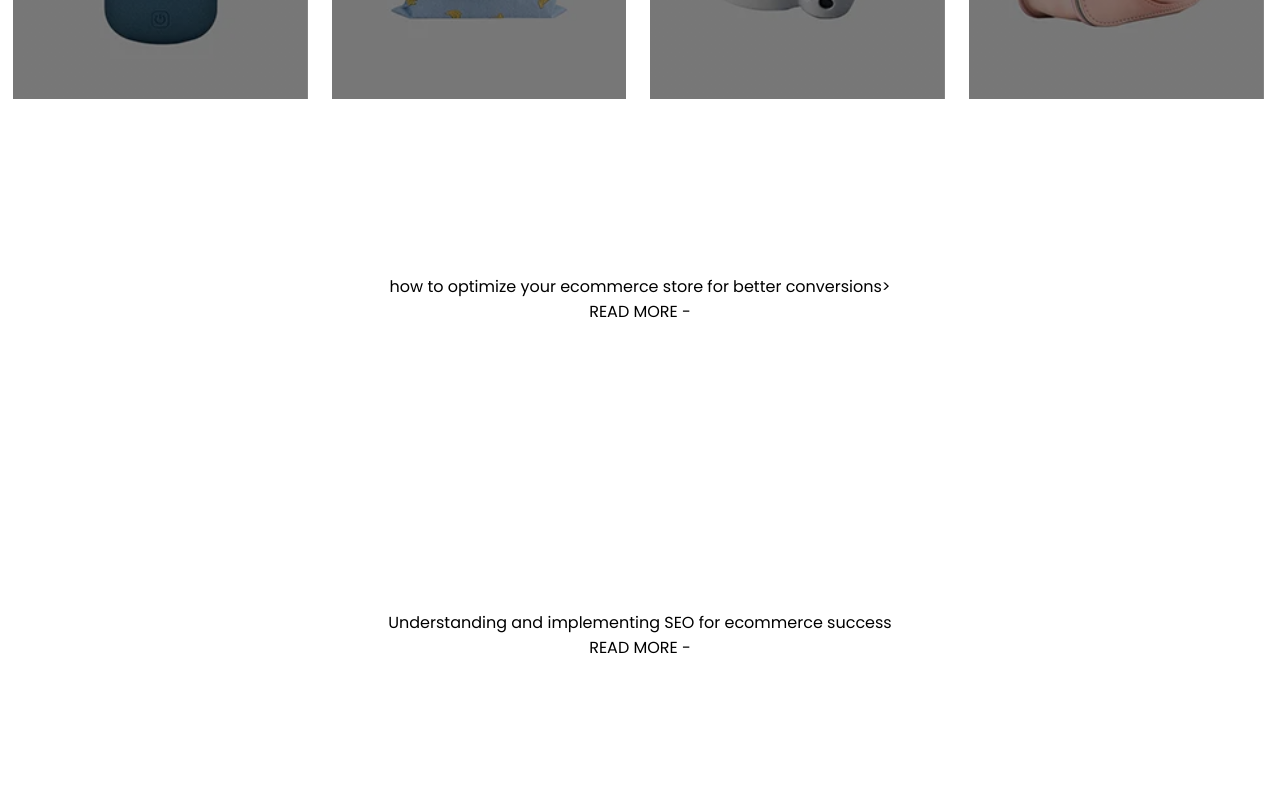
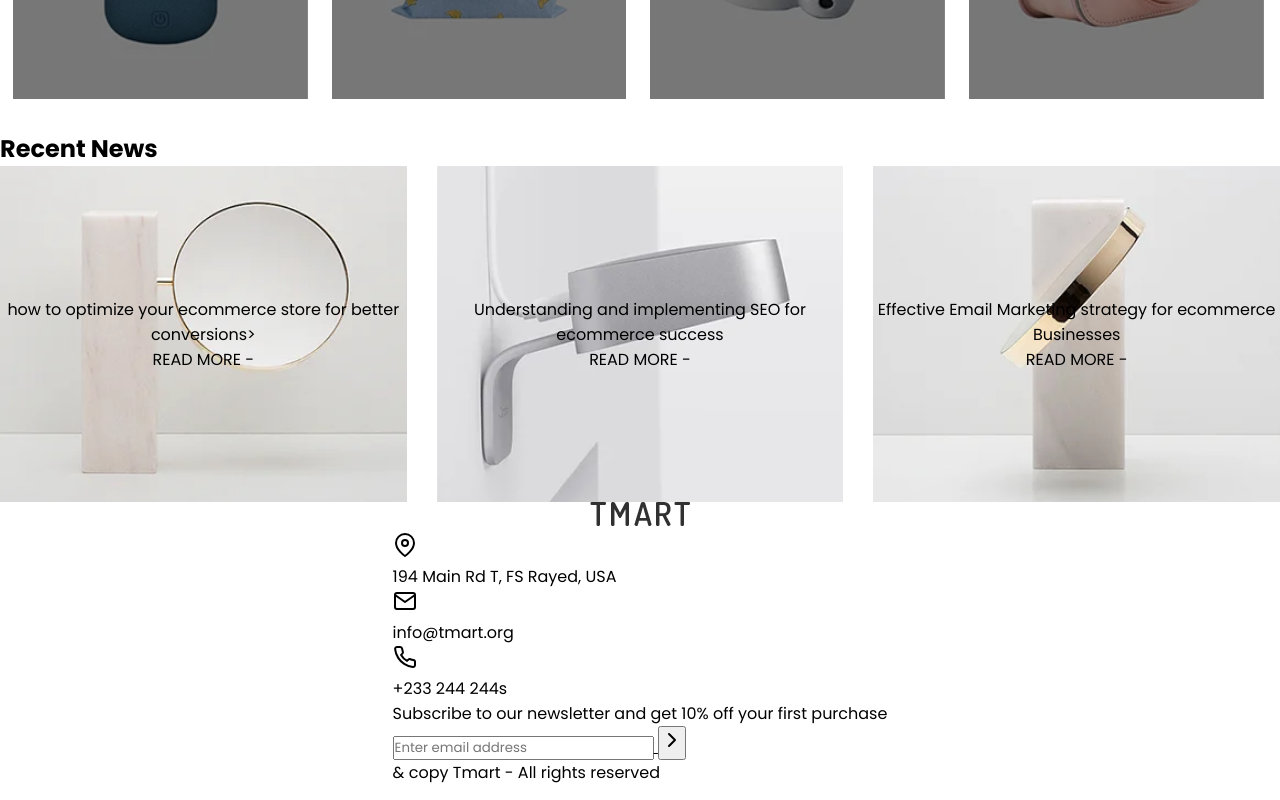
Before and after one commit to Pkay376/Eccomerce-website, a plain HTML site: page index.html in a window 1280 px wide. Shown: the part 1660-2460 px from the top of the page. Drawn offline with nearby package versions, Linux system fonts and the light colour scheme.

Commit message:
Footer section

```diff
--- /dev/null
+++ b/assets/css/footer.css
@@ -0,0 +1,15 @@
+*{
+    padding: 0;
+    margin: 0;
+    box-sizing: border-box;
+
+}
+.footer{
+    display: flex;
+    flex-direction: column;
+    justify-content: center;
+    align-items: center;
+}
+ .footer_container .address{
+    display: flex;
+}
--- a/assets/css/message.css
+++ b/assets/css/message.css
@@ -115,21 +115,20 @@
 
 
 }
-.news mirror{
-    background-image: url(/assets/images/assets-img/assets-img/mirror\ 1.jpg);
+.news_container .mirror{
+    background-image: url(../images/assets-img/assets-img/mirror\ 1.jpg);
     background-position: center;
     background-size: cover;
 
 }
-.news shower{
-    background-image: url(/assets/images/assets-img/assets-img/shower.jpg);
+.news_container .shower{
+    background-image: url(../images/assets-img/assets-img/shower.jpg);
     background-position: center;
     background-size: cover;
 
 }
-.news
-mirror2{
-    background-image: url(/assets/images/assets-img/assets-img/mirror.jpg);
+.news_container .mirror2{
+    background-image: url(../images/assets-img/assets-img/mirror.jpg);
     background-position: center;
     background-size: cover;
 
@@ -156,38 +155,10 @@ mirror2{
    justify-content: center;
 }
 /*This is the tablet styling*/
-
-/*desktop styling*/
-/* @media (min-width: 900px){
-    .products{
-       display: flex;
-       flex-direction: column;
-       justify-content: center;
-       align-items: center;
-    }
-    .products_container{
-        width: 100%;
-        height: auto;
-        display: flex;
-        flex-direction: row;
-        flex-wrap: wrap;
-        flex: 1;
-        gap: 0.8rem;
-        padding-top: 2rem;
-    }
-} */
-
-    /* @media (max-width: 750px) {
-        .products .product{
-          flex-basis: 100%;
-        }
-
-    } */
-
     @media (min-width: 751px) and (max-width: 900px) {
 
           .news_container .news{
-            flex-basis: 33.33%;
+            flex-basis: 50%;
           }
           .products{
             margin: 0 auto;
@@ -220,15 +191,22 @@ mirror2{
             padding: 1rem;
 
         }
-        .first{
-            flex-basis: 50%;
+        .message{
+            width: 92%;
+            display: flex;
+            flex: 0 1 auto;
+            justify-content: space-between;
+
         }
 
+
+
+
     }
+    /*This is the desktop styling product section*/
     @media (min-width: 901px) {
-
           .news_container .news{
-            flex-basis: 33.33%;
+            flex-basis: calc(33.33% - 20px);
           }
           .products{
             margin: 0 auto;
@@ -265,3 +243,24 @@ mirror2{
             }
 
     }
+
+.news_container{
+    display: flex;
+    flex-wrap: wrap;
+    justify-content: space-between;
+
+}
+
+*{
+    padding: 0;
+    margin: 0;
+    box-sizing: border-box;
+
+}
+.footer{
+    display: flex;
+    flex-direction: column;
+}
+ .footer_container .address{
+    display: flex;
+}
--- a/index.html
+++ b/index.html
@@ -8,6 +8,7 @@
     <script src="https://unpkg.com/feather-icons"></script>
     <link rel="stylesheet" href="/assets/css/styles.css">
     <link rel="stylesheet" href="/assets/css/message.css">
+    <link rel="stylesheet" href="/assets/css/footer.css">
     <link rel="icon" href="./assets/images/assets-img/assets-img/logo.png">
     <link rel="preconnect" href="https://fonts.googleapis.com">
    <link rel="preconnect" href="https://fonts.gstatic.com" crossorigin>
@@ -45,19 +46,19 @@
 
     </header>
 
-
+    <!--This is the message section-->
     <section class="message_container">
-        <div class="furniture">
+        <div class="first furniture">
           <h2>New Furniture Collection</h2>
           <a href="#" class="">Shop Now -</a>
        </div>
 
-      <div class="basket">
+      <div class=" first basket">
           <h2>New Baskets Collection</h2>
           <a href="#" class="btn">Shop Now -</a>
 
       </div>
-
+       <!--This is the products section-->
  </section>
 
        <section class="products">
@@ -107,19 +108,21 @@
 
         </section>
 
-       <section>
+<!--This is the news section-->
+       <section class="recent_news">
+        <h2>Recent News</h2>
            <div class="news_container">
                 <div class="news mirror">
                     <div class="text1">
                      how to optimize your ecommerce store for better conversions></br>READ MORE -
                     </div>
-                </div>
+             </div>
                  <div class="news shower">
                         <div class="text1">
                          Understanding and implementing SEO for ecommerce success</br>READ MORE -
                      </div>
                  </div>
-                <div class="news mirror2">
+                 <div class="news mirror2">
                       <div class="text1">
                          Effective Email Marketing strategy for ecommerce Businesses</br>READ MORE -
                      </div>
@@ -127,6 +130,39 @@
           </div>
        </section>
 
+
+       <footer class="footer">
+            <div class="footer_img">
+                <img src="/assets/images/assets-img/assets-img/logo.png"alt="footer image">
+         </div>
+         <div class="address">
+              <div>
+                  <i data-feather="map-pin"></i>
+                  <p>194 Main Rd T, FS Rayed, USA</p>
+              </div>
+              <div>
+                 <i data-feather="mail"></i>
+                  <p>info@tmart.org</p>
+              </div>
+              <div>
+                 <i data-feather="phone"></i>
+                 <p>+233 244 244s</p>
+              </div>
+              <div class="subscribe">
+                 <p> Subscribe to our newsletter and get 10% off your first purchase</p>
+              </div>
+              <div class="btn">
+                  <input type="text" name="subscribe" placeholder="Enter email address">
+                  <button><i data-feather="chevron-right"></i></button>
+              </div>
+              <div class="copy">
+                  <P>& copy Tmart - All rights reserved</P>
+              </div>
+         </div>
+       </footer>
+
+
+
      <script>
           feather.replace()
        </script>
```
